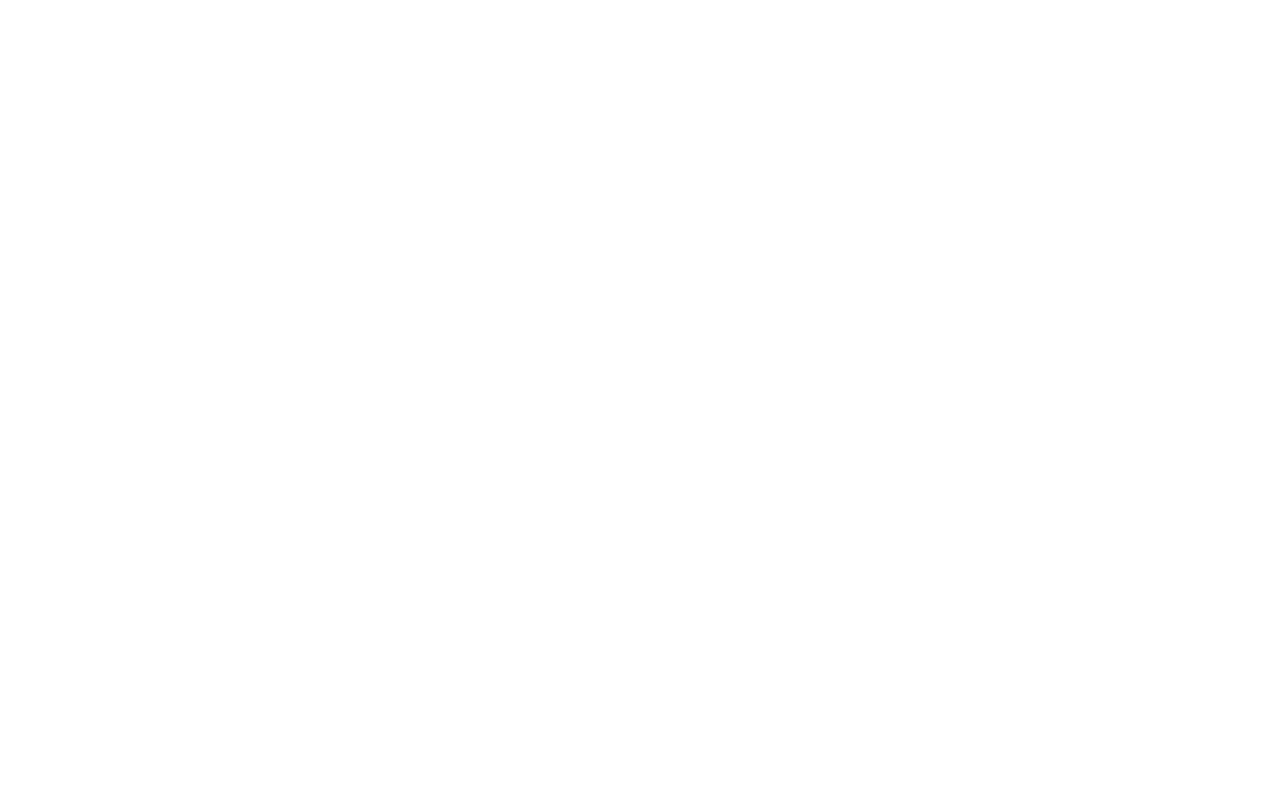
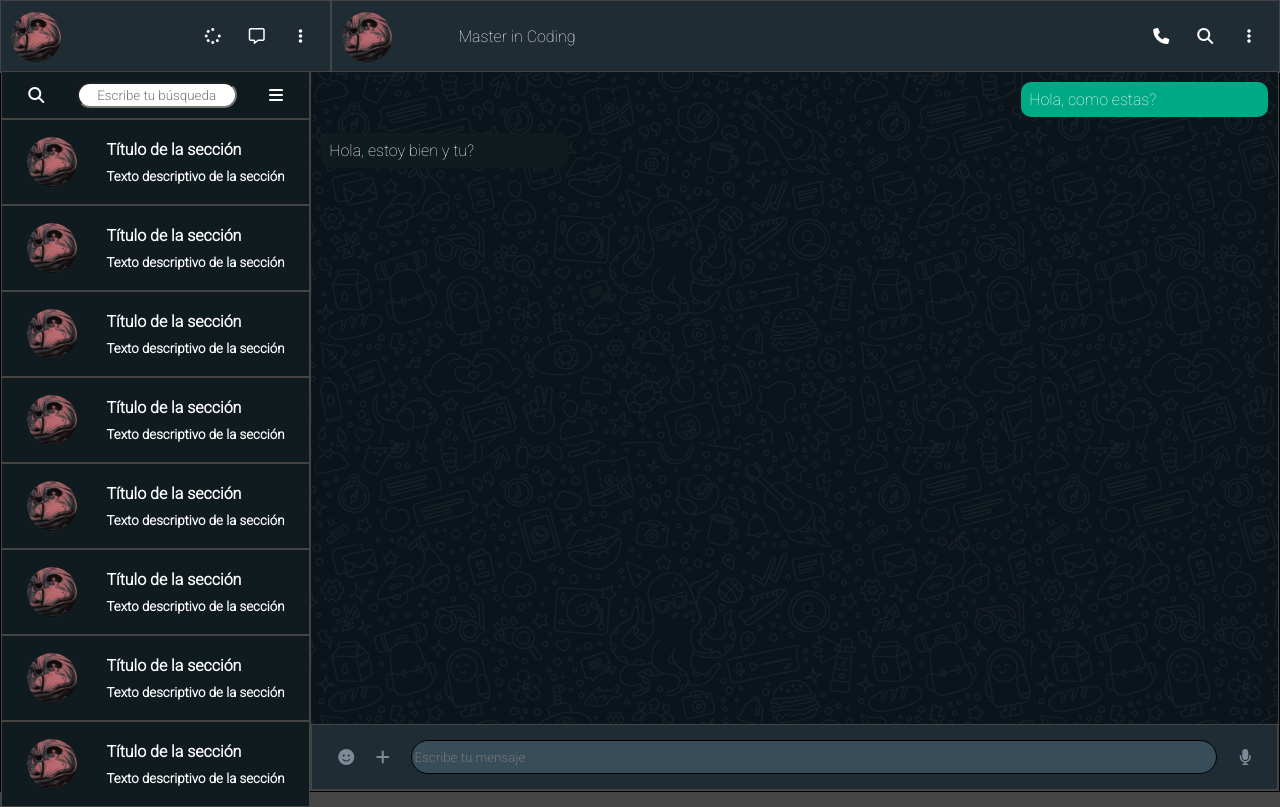
Before and after one commit to Atehem/proyecto-modulo-uno, a plain HTML site: page messages.html in a window 1280 px wide. Drawn offline with Linux system fonts and the light colour scheme.

Commit message:
feat: 2da parte subida

```diff
--- a/messages.css
+++ b/messages.css
@@ -0,0 +1,172 @@
+*{
+    font-family: 'Open Sans', sans-serif;
+    font-family: 'Roboto', sans-serif;
+}
+body {
+    font-weight: 100;
+    font-family: Helvetica, sans-serif;
+    margin: 0;
+    background-color: rgb(68, 68, 68);
+}
+.container {
+    margin: 0 auto;
+    background-color: rgb(68, 68, 68);
+    color: white;
+    height: 70px;
+}
+
+.row {
+    display:flex;
+    flex-wrap: wrap;
+    height: 60px;
+}
+/*Esto es para el foto e icono primero*/
+.column {
+    display: flex;
+    align-items: center;
+    justify-content: space-between;
+    text-align: center;
+    flex-grow: 1;
+    flex-shrink: 1;
+    flex-basis: 1;
+    background-color: rgba(32,44,51,255);
+    border: 1px solid rgb(68, 68, 68);
+    padding: 10px;
+}
+.icon-wp i{
+    width: 40px;
+}
+.icon-wp i:hover{
+    transform: scale(1.2, 1.2);
+    background-color: rgba(134, 20, 20, 0);
+    color: white;
+    border: none;
+}
+.col-3 {
+    max-width: calc(100% / 12 * 3.2);
+}
+
+.profile-image {
+    width: 50px;
+    height: 50px;
+    border-radius: 40px;
+}
+.column p{
+    padding-right: 500px;
+}
+/*hasta aqui*/
+/**/
+.contenedor-padre {
+    margin: 0;
+    font-family: Arial, sans-serif;
+    height: 90vh;
+    display: flex;
+    border: 1px solid black;
+  }
+
+  .contenedor-izquierdo {
+    flex: 0.96;
+    display: flex;
+    flex-direction: column;
+    box-sizing: border-box;
+    background-color: #293b46; /* Ajusta el color del contenedor izquierdo según tu preferencia */
+  }
+
+  .seccion {
+    border: 0.1px solid rgb(68, 68, 68);
+    flex: 1;
+    padding: 10px;
+    background-color: rgba(16,27,32,255); /* Ajusta el color de las secciones según tu preferencia */
+    display: flex;
+    color: white;
+    align-items: center;
+    justify-content: space-around;
+}
+.seccion img {
+    width: 50px;
+    height: 50px;
+    border-radius: 40px;
+}
+  .seccion h4, .seccion h5 {
+    text-align: left;
+    margin: 10px 0;
+  }
+  .seccion-busqueda input{
+    text-align: center;
+    border-radius: 100px;
+    height: 20px;
+  }
+
+  .contenedor-derecho {
+    border: 0.1px solid rgb(68, 68, 68);
+    flex: 3;
+    display: flex;
+    flex-direction: column;
+    background-color: rgba(16,27,32,255); /* Ajusta el color del contenedor derecho según tu preferencia */
+  }
+
+  .seccion-derecha-1 {
+    flex: 4; /* Ocupa el espacio de 4 secciones del contenedor izquierdo */
+    padding: 10px;
+    background-image: url(./img/fondo.png);
+    overflow-y: auto;
+  }
+  .mensaje {
+    margin-bottom: 16px;
+    max-width: 70%;
+    padding: 8px;
+    border-radius: 10px;
+    position: relative;
+    word-wrap: break-word;
+  }
+
+  .mensaje-recibido {
+    background-color: rgba(0,169,133,255);
+    margin-left: 700px;
+    color: white;
+  }
+  .mensaje-enviado {
+    background-color: rgba(16,27,32,255);
+    margin-right: 700px;
+    color: white;
+  }
+
+  .seccion-derecha-2 {
+    border: 0.1px solid rgb(68, 68, 68);;
+    flex: -1; /* Ocupa el espacio de 1 sección del contenedor izquierdo */
+    padding: 15px;
+    background-color: rgba(32,44,51,255); /* Ajusta el color de la segunda sección derecha según tu preferencia */
+    display: flex;
+    justify-content: space-around;
+    align-items: center;
+}
+  .seccion-derecha-2 input{
+    border: 0.1px solid black;
+    color: white;
+    border-radius: 100px;
+    width: 800px;
+    height: 30px;
+    background-color: #374d5a;
+
+  }
+  .seccion-derecha-2 i{
+    color: #7d8a95;
+  }
+  .seccion-derecha-2 i:hover{
+    transform: scale(1.2, 1.2);
+    background-color: rgba(134, 20, 20, 0);
+    color: black;
+    border: none;
+}
+/**/
+
+@media screen and (max-width: 768px) {
+.container {
+    overflow: auto;
+    }
+        .column {
+        min-width: 100%;
+        width: 100%;
+        margin: 10px 0;
+    }
+}
--- a/messages.html
+++ b/messages.html
@@ -5,8 +5,126 @@
     <meta name="viewport" content="width=device-width, initial-scale=1.0">
     <title>Whatsapp Web</title>
     <link rel="icon" href="./img/iconoW.png">
+    <script src="https://kit.fontawesome.com/28e24ab6cf.js" crossorigin="anonymous"></script>
+    <link rel="stylesheet" href="messages.css">
+    <link href="https://fonts.googleapis.com/css2?family=Open+Sans:wght@300&family=Roboto:wght@100;300&display=swap" rel="stylesheet">
 </head>
 <body>
+    <main>
+        <div class="container">
+            <div class="row">
+              <div class="column col-3">
+                    <img class="profile-image" src="./img/fotop.jpg" alt="Profile img">
+                    <div class="icon-wp">
+                        <i class="fa-solid fa-spinner"></i>
+                        <i class="fa-regular fa-message"></i>
+                        <i class="fa-solid fa-ellipsis-vertical"></i>
+                    </div>
 
+              </div>
+              <div class="column">
+                <img class="profile-image" src="./img/fotop.jpg" alt="Profile img">
+                <p>Master in Coding</p>
+                <div class="icon-wp">
+                    <i class="fa-solid fa-phone"></i>
+                    <i class="fa-solid fa-magnifying-glass"></i>
+                    <i class="fa-solid fa-ellipsis-vertical"></i>
+                </div>
+              </div>
+            </div>
+        </div>
+        <div class="contenedor-padre">
+            <div class="contenedor-izquierdo">
+                <div class="search">
+                    <!-- Contenido de la sección 1 -->
+                    <div class="seccion seccion-busqueda">
+                    <i class="fa-solid fa-magnifying-glass"></i>
+                    <input type="text" id="busqueda" class="busqueda-input" placeholder="Escribe tu búsqueda">
+                    <i class="fa-solid fa-bars"></i>
+                    </div>
+                </div>
+                <div class="seccion">
+                    <!-- Contenido de la sección 2 -->
+                    <img src="./img/fotop.jpg" alt="Imagen">
+                    <div>
+                        <h4>Título de la sección</h4>
+                        <h5>Texto descriptivo de la sección</h5>
+                    </div>
+                </div>
+                <div class="seccion">
+                    <!-- Contenido de la sección 3 -->
+                    <img src="./img/fotop.jpg" alt="Imagen">
+                    <div>
+                        <h4>Título de la sección</h4>
+                        <h5>Texto descriptivo de la sección</h5>
+                    </div>
+                </div>
+                <div class="seccion">
+                    <!-- Contenido de la sección 4 -->
+                    <img src="./img/fotop.jpg" alt="Imagen">
+                    <div>
+                        <h4>Título de la sección</h4>
+                        <h5>Texto descriptivo de la sección</h5>
+                    </div>
+                </div>
+                <div class="seccion">
+                    <!-- Contenido de la sección 5 -->
+                    <img src="./img/fotop.jpg" alt="Imagen">
+                    <div>
+                        <h4>Título de la sección</h4>
+                        <h5>Texto descriptivo de la sección</h5>
+                    </div>
+                </div>
+                <div class="seccion">
+                    <!-- Contenido de la sección 6 -->
+                    <img src="./img/fotop.jpg" alt="Imagen">
+                    <div>
+                        <h4>Título de la sección</h4>
+                        <h5>Texto descriptivo de la sección</h5>
+                    </div>
+                </div>
+                <div class="seccion">
+                    <!-- Contenido de la sección 7 -->
+                    <img src="./img/fotop.jpg" alt="Imagen">
+                    <div>
+                        <h4>Título de la sección</h4>
+                        <h5>Texto descriptivo de la sección</h5>
+                    </div>
+                </div>
+                <div class="seccion">
+                    <!-- Contenido de la sección 8 -->
+                    <img src="./img/fotop.jpg" alt="Imagen">
+                    <div>
+                        <h4>Título de la sección</h4>
+                        <h5>Texto descriptivo de la sección</h5>
+                    </div>
+                </div>
+                <div class="seccion">
+                    <!-- Contenido de la sección 9 -->
+                    <img src="./img/fotop.jpg" alt="Imagen">
+                    <div>
+                        <h4>Título de la sección</h4>
+                        <h5>Texto descriptivo de la sección</h5>
+                    </div>
+                </div>
+            </div>
+            <div class="contenedor-derecho">
+                <!-- Contenido del contenedor derecho -->
+                <div class="seccion-derecha-1">
+                    <!-- Mensajes se mostrarán aquí -->
+                    <div class="mensaje mensaje-recibido">Hola, como estas?</div>
+                    <div class="mensaje mensaje-enviado">Hola, estoy bien y tu?</div>
+                    <!-- Agrega más mensajes según sea necesario -->
+                  </div>
+                <div class="seccion-derecha-2">
+                <!-- Contenido de la segunda sección derecha -->
+                <i class="fa-solid fa-face-smile"></i>
+                <i class="fa-solid fa-plus"></i>
+                <input type="text" id="busqueda" class="busqueda-input" placeholder="Escribe tu mensaje">
+                <i class="fa-solid fa-microphone"></i>
+                </div>
+            </div>
+        </div>
+    </main>
 </body>
 </html>
```
Also changed, not shown: style.css (+5 -4 lines), img/fondo.png (added), img/fotop.jpg (added).
